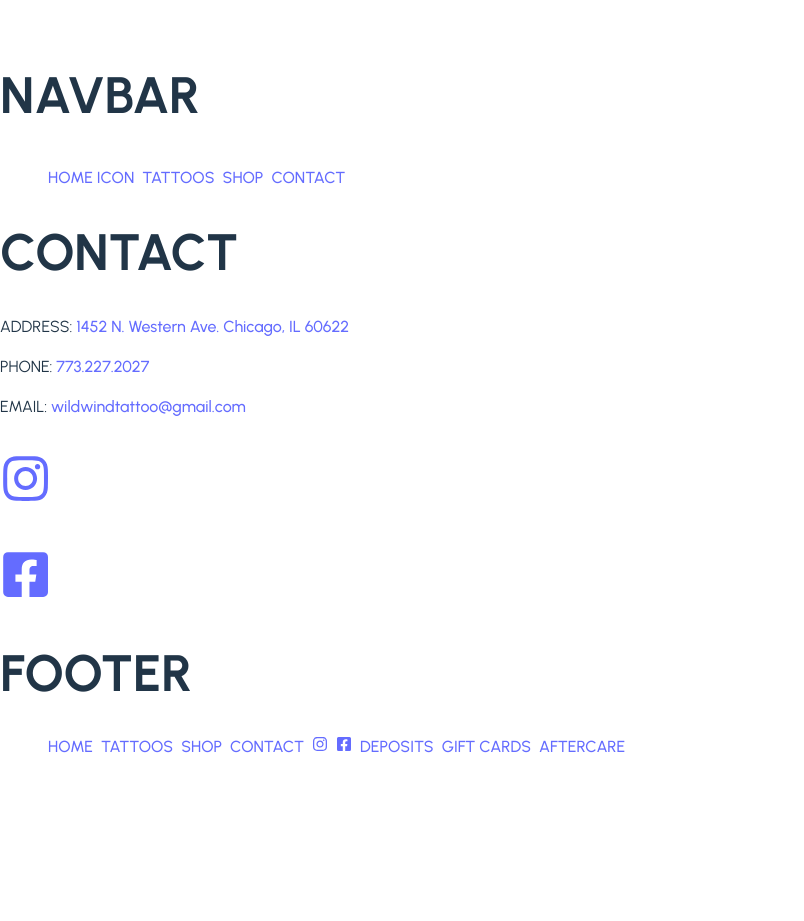
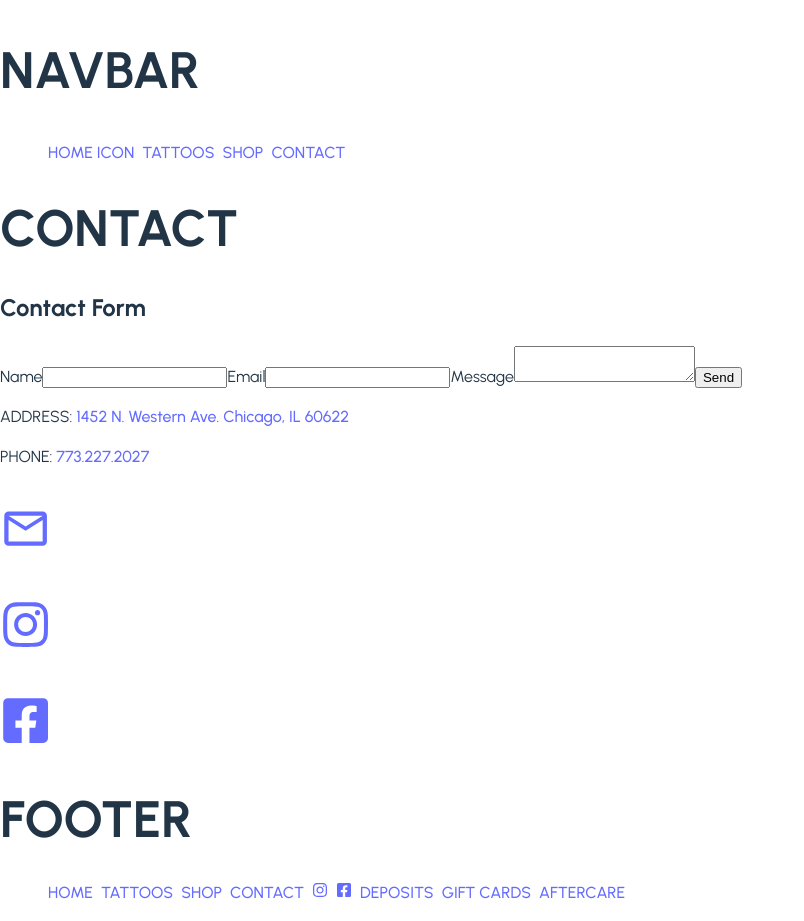
Before and after one commit to rmarafioti/wildWindSite, a React (Vite) app: page /contact in a window 1280 px wide. Shown: the whole page, without its empty margins (0-804 px from the left). Before the commit the page ends 800 px from the top, so only its background shows below. Built offline with nearby package versions, Linux system fonts and the light colour scheme.

Commit message:
moved contact form to contact page changed mailto to envelope icon

```diff
--- a/src/layout/Contact.jsx
+++ b/src/layout/Contact.jsx
@@ -1,10 +1,42 @@
+import React, { useRef } from "react";
+import emailjs from "@emailjs/browser";
+import { MdOutlineMailOutline } from "react-icons/md";
 import { FaFacebookSquare } from "react-icons/fa";
 import { FaInstagram } from "react-icons/fa";
 
 export default function Contact() {
+  const form = useRef();
+
+  const sendEmail = (e) => {
+    e.preventDefault();
+
+    emailjs
+      .sendForm("service_5she545", "template_rblhmku", form.current, {
+        publicKey: "N8iJs0OwqbPvxYuRo",
+      })
+      .then(
+        () => {
+          console.log("MESSAGE SENT!");
+          e.target.reset();
+        },
+        (error) => {
+          console.log("MESSAGE FAILED", error.text);
+        }
+      );
+  };
   return (
     <>
       <h1>CONTACT</h1>
+      <h2>Contact Form</h2>
+      <form ref={form} onSubmit={sendEmail}>
+        <label>Name</label>
+        <input type="text" name="user_name" />
+        <label>Email</label>
+        <input type="email" name="user_email" />
+        <label>Message</label>
+        <textarea name="message" />
+        <input type="submit" value="Send" />
+      </form>
       <p>
         ADDRESS:
         <a href="https://www.google.com/maps/place/Wild+Wind+Tattoo/@41.9082731,-87.6874096,15z/data=!4m6!3m5!1s0x880fd2bad280228b:0x926cef0a3fd6c3cf!8m2!3d41.9082731!4d-87.6874096!16s%2Fg%2F11bw5xqdp7?entry=ttu">
@@ -15,10 +47,11 @@
       <p>
         PHONE:<a href="tel:+7732272027"> 773.227.2027</a>
       </p>
-      <p>
-        EMAIL:
-        <a href="mailto:wildwindtattoo@gmail.com"> wildwindtattoo@gmail.com</a>
-      </p>
+      <h1>
+        <a href="mailto:wildwindtattoo@gmail.com">
+          <MdOutlineMailOutline />
+        </a>
+      </h1>
       <div>
         <h1>
           <a href="https://www.instagram.com/wildwindtattoo/?hl=en">
```
